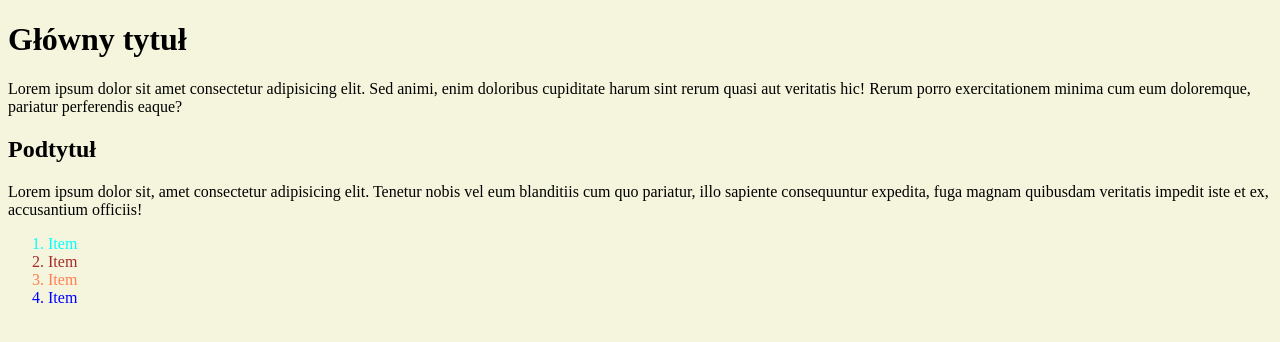
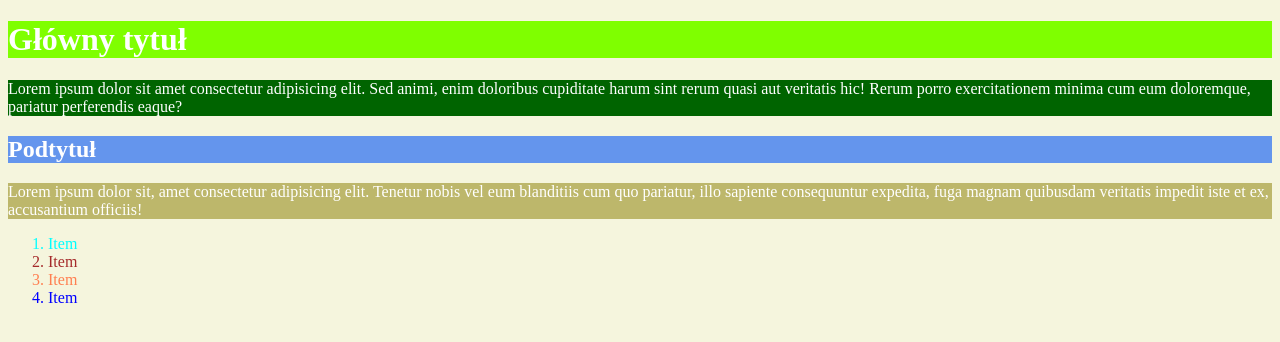
Before and after one commit to oliwiajarguz/zadanie20, a plain HTML site: page index.html in a window 1280 px wide. Drawn offline with Linux system fonts and the light colour scheme.

Commit message:
Add files via upload

```diff
--- a/index.html
+++ b/index.html
@@ -9,10 +9,10 @@
 </head>
 <body bgcolor="#f5f5dd">
 
-<h1>Główny tytuł</h1>
-<p>Lorem ipsum dolor sit amet consectetur adipisicing elit. Sed animi, enim doloribus cupiditate harum sint rerum quasi aut veritatis hic! Rerum porro exercitationem minima cum eum doloremque, pariatur perferendis eaque?</p>
-<h2>Podtytuł</h2>
-<p>Lorem ipsum dolor sit, amet consectetur adipisicing elit. Tenetur nobis vel eum blanditiis cum quo pariatur, illo sapiente consequuntur expedita, fuga magnam quibusdam veritatis impedit iste et ex, accusantium officiis!</p>
+<h1 class="tytul">Główny tytuł</h1>
+<p class="text">Lorem ipsum dolor sit amet consectetur adipisicing elit. Sed animi, enim doloribus cupiditate harum sint rerum quasi aut veritatis hic! Rerum porro exercitationem minima cum eum doloremque, pariatur perferendis eaque?</p>
+<h2 class="podtytul">Podtytuł</h2>
+<p class="tekst">Lorem ipsum dolor sit, amet consectetur adipisicing elit. Tenetur nobis vel eum blanditiis cum quo pariatur, illo sapiente consequuntur expedita, fuga magnam quibusdam veritatis impedit iste et ex, accusantium officiis!</p>
 <ol>
     <li class="jeden">Item</li>
     <li class="dwa">Item</li>
--- a/style.css
+++ b/style.css
@@ -10,3 +10,19 @@
 .cztery{
     color: blue;
 }
+.tytul{
+  background-color: chartreuse;
+  color: white;
+}
+.podtytul{
+    background-color: cornflowerblue;
+    color: white;
+}
+.tekst{
+    background-color: darkkhaki;
+    color: white;
+}
+.text{
+    background-color: darkgreen;
+    color: white;
+}
```
